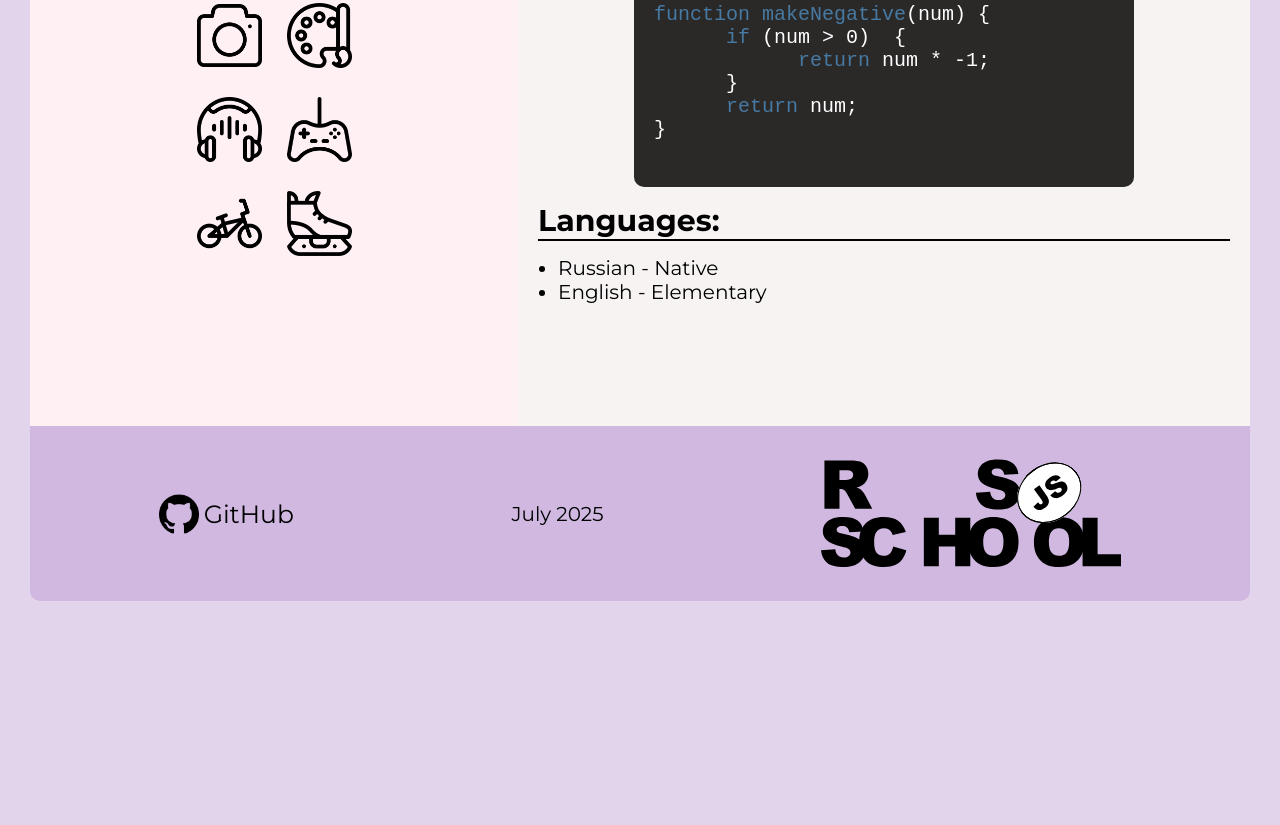
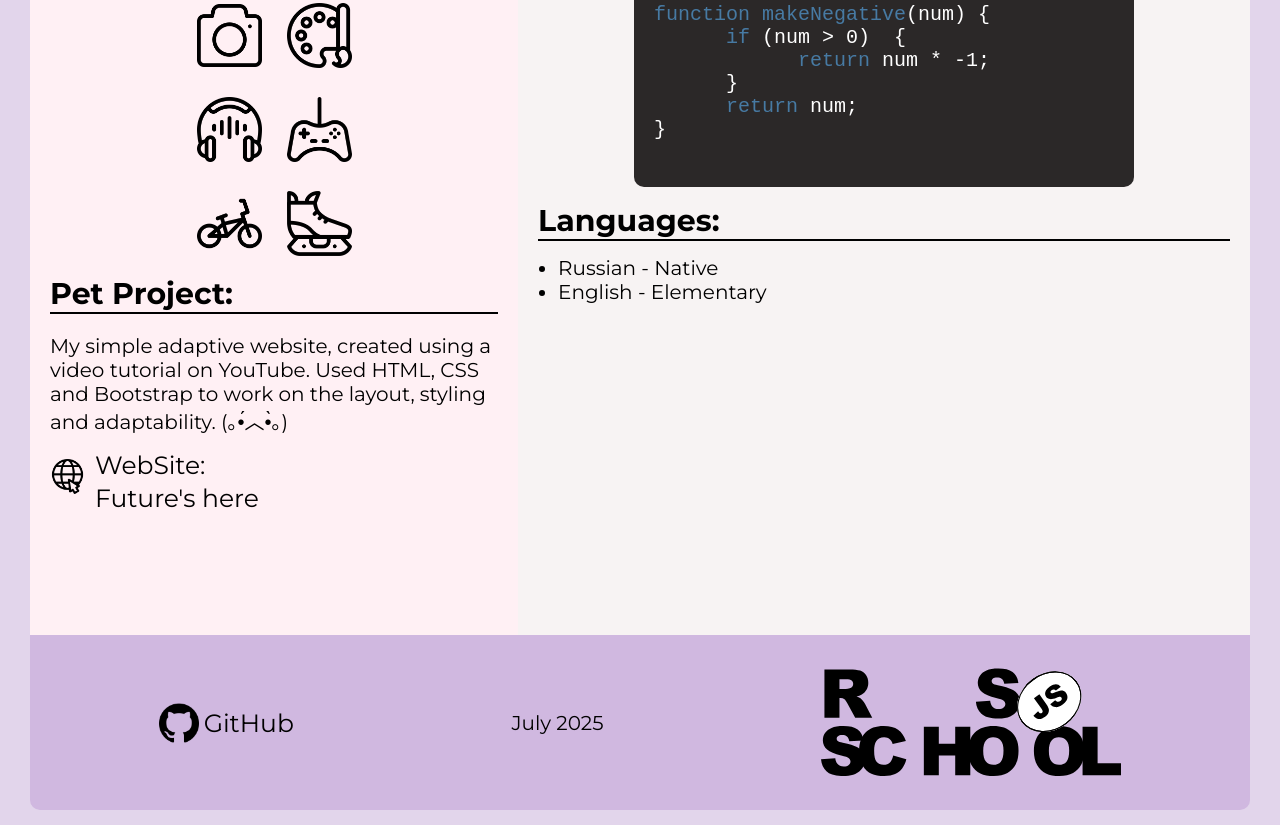
Before and after one commit to myakwy/rsschool-cv, a plain HTML site: page index.html in a window 1280 px wide. Shown: the part 989-1814 px from the top of the page. Before the commit the page ends 1605 px from the top, so only its background shows below. Drawn offline with Linux system fonts and the light colour scheme.

Commit message:
feat: add pet project section with link

```diff
--- a/index.html
+++ b/index.html
@@ -96,6 +96,21 @@
 
                               </div>
 
+                              <div class="content-project-block content-block">
+                                    <h2>Pet Project:</h2>
+                                    <p>My simple adaptive website, created using a video tutorial on YouTube.
+                                          Used HTML, CSS and Bootstrap to work on the layout, styling and adaptability.
+                                          (｡•́︿•̀｡)</p>
+                                    <div class="project">
+                                          <img class="project icon-size" src="assets/icon/site.png" alt="brouser">
+                                          <div class="link-project">
+                                                <span>WebSite:</span>
+                                                <a href="https://myakwy.github.io/">Future's here</a>
+                                          </div>
+                                    </div>
+
+                              </div>
+
                         </div>
                   </div>
 
@@ -149,7 +164,8 @@
                                           <ul>
                                                 <li>RS Schools Course "JavaScript/Front-end. Stage 0" <span>(in
                                                             progress)</span> ♡</li>
-                                                <li>Yandex Practicum (introductory module): HTML, CSS, JavaScript <span style="color: green;">(done)</span>
+                                                <li>Yandex Practicum (introductory module): HTML, CSS, JavaScript <span
+                                                            style="color: green;">(done)</span>
                                                 </li>
                                           </ul>
                                     </div>
@@ -197,12 +213,12 @@
 
       <footer>
             <div class="footer-container">
-                 <nav class="github-logo">
+                  <nav class="github-logo">
                         <img src="assets/logo/github-logo.png" alt="github-logo">
                         <a href="https://github.com/myakwy">GitHub</a>
-                 </nav>
+                  </nav>
 
-                 <div class="date"><span> July 2025 </span></div>
+                  <div class="date"><span> July 2025 </span></div>
 
                   <nav class="rsschool-logo">
                         <a href="https://rs.school/courses/javascript-ru">
--- a/style.css
+++ b/style.css
@@ -95,6 +95,8 @@ a:hover {
   width: 100%;
 }
 
+/* НАЧАЛО ЛЕВОГО КОНТЕЙНЕРА */
+
 .main-content-left {
   display: flex;
   flex-direction: column;
@@ -171,6 +173,30 @@ a:hover {
   aspect-ratio: 65/65;
 }
 
+.project {
+  display: flex;
+  flex-direction: row;
+  align-items: center;
+  gap: 10px;
+}
+
+.link-project {
+  display: flex;
+  flex-direction: column;
+  gap: 3px;
+}
+
+.link-project span {
+  font-size: 25px;
+  margin-top: 10px;
+}
+
+.link-project a {
+  font-size: 25px;
+}
+
+/* НАЧАЛО ПРАВОГО КОНТЕЙНЕРА */
+
 .main-content-right {
   display: flex;
   flex-direction: column;
@@ -207,6 +233,8 @@ a:hover {
 .code-container span {
   color: #477aa3;
 }
+
+/* КОНЕЦ ПРАВОГО КОНТЕЙНЕРА */
 
 .footer-container {
   display: flex;
```
Also changed, not shown: assets/icon/site.png (added).
